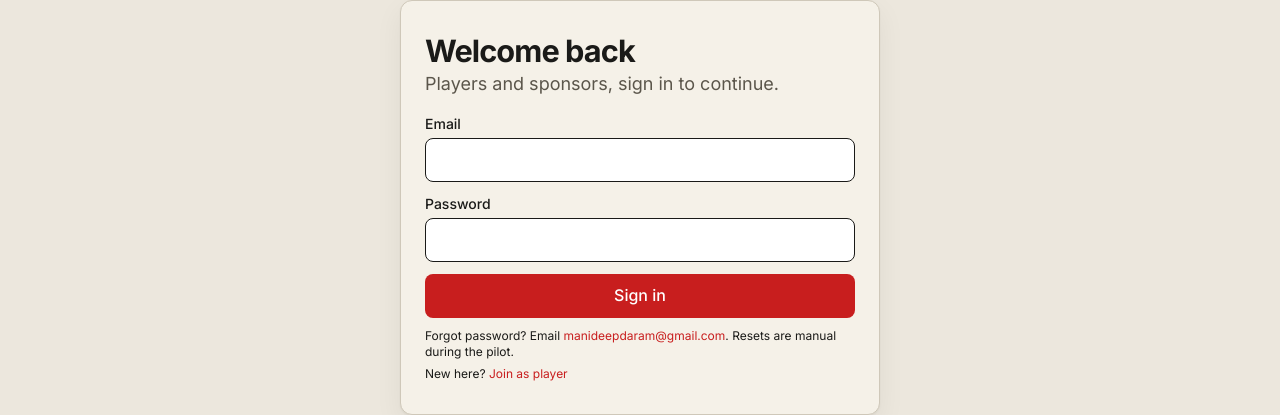
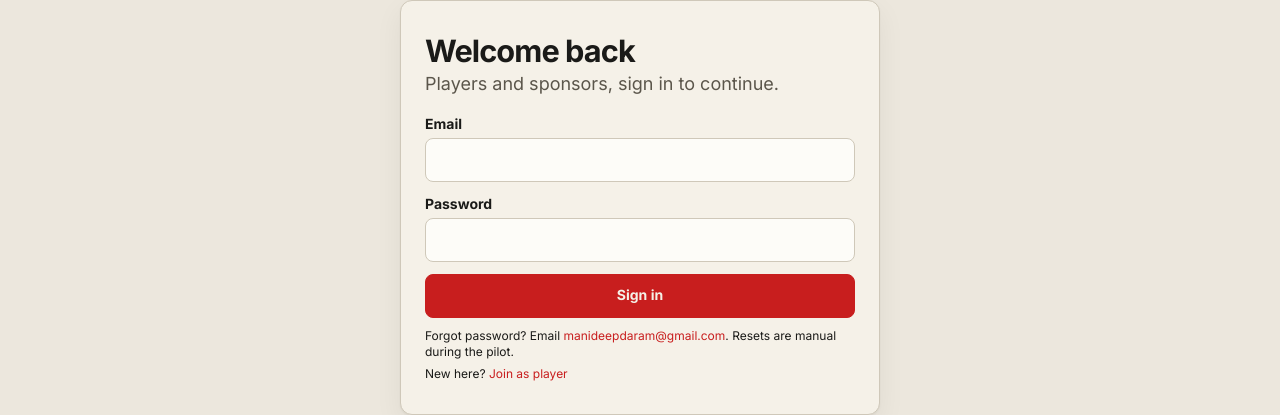
Before and after one commit to 0535MANIDEEP/ff-scout, a Next.js app: page /login in a window 1280 px wide. Shown: the part 132-547 px from the top of the page. Built offline with nearby package versions, Linux system fonts and the light colour scheme; no server answers.

Commit message:
fix: restore shipped field, button and h3 styling in account routes

```diff
--- a/src/app/admin/matches/page.tsx
+++ b/src/app/admin/matches/page.tsx
@@ -11,7 +11,7 @@ export const dynamic = 'force-dynamic';
 
 const SHELL = 'mx-auto w-full max-w-[1120px] px-6 max-[600px]:px-4';
 const H1 = 'text-[clamp(1.5rem,2.4vw,2rem)] font-bold leading-[1.2] tracking-[-0.03em] text-ink';
-const H3 = 'mb-2 text-[clamp(1.25rem,1.6vw,1.5rem)] font-bold leading-[1.2] tracking-[-0.01em] text-ink';
+const H3 = 'mb-2 text-lg font-bold leading-[1.2] tracking-[-0.01em] text-ink';
 const SUBTEXT = 'text-lg leading-[1.55] text-muted max-[600px]:text-base';
 const CARD_COPY = 'text-sm leading-[1.6] text-muted';
 const SMALL = 'text-sm text-muted';
--- a/src/app/player/page.tsx
+++ b/src/app/player/page.tsx
@@ -12,7 +12,7 @@ export const metadata = privateMetadata('Your dashboard, Final Circle');
 
 const SHELL = 'mx-auto w-full max-w-[1120px] px-6 max-[600px]:px-4';
 const H1 = 'text-[clamp(1.5rem,2.4vw,2rem)] font-bold leading-[1.2] tracking-[-0.03em] text-ink';
-const H3 = 'mb-2 text-[clamp(1.25rem,1.6vw,1.5rem)] font-bold leading-[1.2] tracking-[-0.01em] text-ink';
+const H3 = 'mb-2 text-lg font-bold leading-[1.2] tracking-[-0.01em] text-ink';
 const SUBTEXT = 'text-lg leading-[1.55] text-muted max-[600px]:text-base';
 const CARD_COPY = 'text-sm leading-[1.6] text-muted';
 const SMALL = 'text-sm text-muted';
--- a/src/app/settings/page.tsx
+++ b/src/app/settings/page.tsx
@@ -11,8 +11,8 @@ export const metadata = privateMetadata('Settings, Final Circle');
 
 const NARROW = 'mx-auto w-full max-w-[760px] px-6 py-16 max-[860px]:py-12';
 const H1 = 'text-[clamp(1.5rem,2.4vw,2rem)] font-bold leading-[1.2] tracking-[-0.03em] text-ink';
-const H3 = 'mb-2 text-[clamp(1.25rem,1.6vw,1.5rem)] font-bold leading-[1.2] tracking-[-0.01em] text-ink';
-const H3_DANGER = 'mb-2 text-[clamp(1.25rem,1.6vw,1.5rem)] font-bold leading-[1.2] tracking-[-0.01em] text-danger';
+const H3 = 'mb-2 text-lg font-bold leading-[1.2] tracking-[-0.01em] text-ink';
+const H3_DANGER = 'mb-2 text-lg font-bold leading-[1.2] tracking-[-0.01em] text-danger';
 const CARD_COPY = 'text-sm leading-[1.6] text-muted';
 const CARD = 'rounded-card border border-[#CFC8B9] bg-panel p-6 shadow-[0_1px_2px_rgba(0,0,0,0.05),0_10px_28px_rgba(0,0,0,0.06)]';
 const DANGER_CARD = 'rounded-card border border-danger bg-panel p-6 shadow-[0_1px_2px_rgba(0,0,0,0.05),0_10px_28px_rgba(0,0,0,0.06)]';
--- a/src/shared/ui/Button.tsx
+++ b/src/shared/ui/Button.tsx
@@ -5,9 +5,9 @@ type Props = ButtonHTMLAttributes<HTMLButtonElement> & {
 };
 
 export function Button({ variant = 'primary', className = '', ...rest }: Props) {
-  const base = 'min-h-11 rounded-lg px-4 font-medium focus-visible:outline-2 focus-visible:outline-offset-2 focus-visible:outline-vermilion';
+  const base = 'inline-flex min-h-11 items-center justify-center gap-2 whitespace-nowrap rounded-lg border px-6 text-center text-sm font-bold leading-[1.2] no-underline transition-[background-color,border-color,color,transform] duration-[120ms] ease-[ease] focus-visible:outline-2 focus-visible:outline-offset-2 focus-visible:outline-vermilion';
   const tone = variant === 'primary'
-    ? 'bg-vermilion text-white hover:brightness-95'
+    ? 'border-vermilion bg-vermilion text-panel hover:border-danger hover:bg-danger active:translate-y-px'
     : 'border border-line bg-transparent text-ink hover:bg-black/5';
   return <button className={`${base} ${tone} ${className}`} {...rest} />;
 }
--- a/src/shared/ui/Field.tsx
+++ b/src/shared/ui/Field.tsx
@@ -5,8 +5,8 @@ type Props = InputHTMLAttributes<HTMLInputElement> & { label: string; hint?: Rea
 export function Field({ label, hint, id, className = '', ...rest }: Props) {
   return (
     <label className="flex flex-col gap-1 text-sm" htmlFor={id}>
-      <span className="font-medium">{label}</span>
-      <input id={id} className={`min-h-11 rounded-lg border border-line bg-white px-3 ${className}`} {...rest} />
+      <span className="font-bold">{label}</span>
+      <input id={id} className={`min-h-11 w-full rounded-lg border border-[#CFC8B9] bg-[#FDFCF8] px-4 ${className}`} {...rest} />
       {hint && <span className="text-ink/70">{hint}</span>}
     </label>
   );
```
